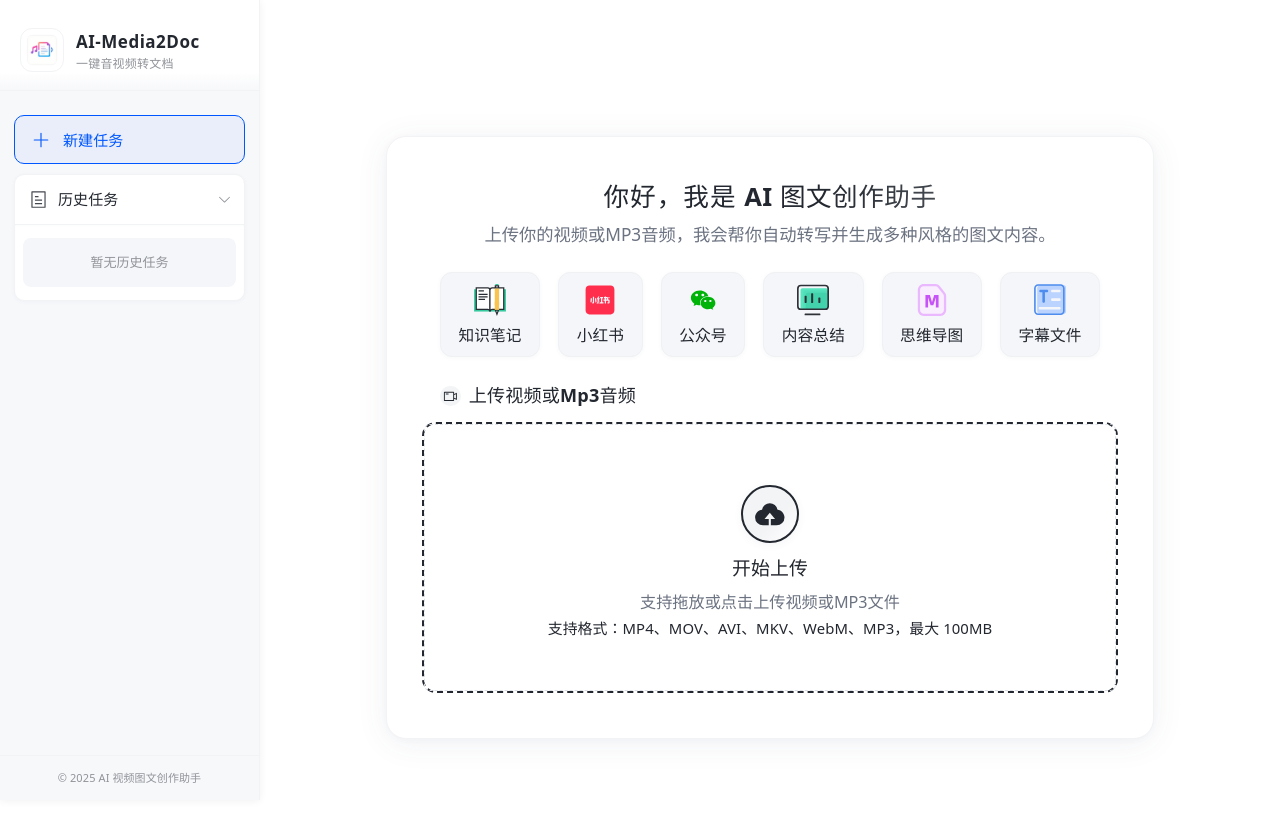
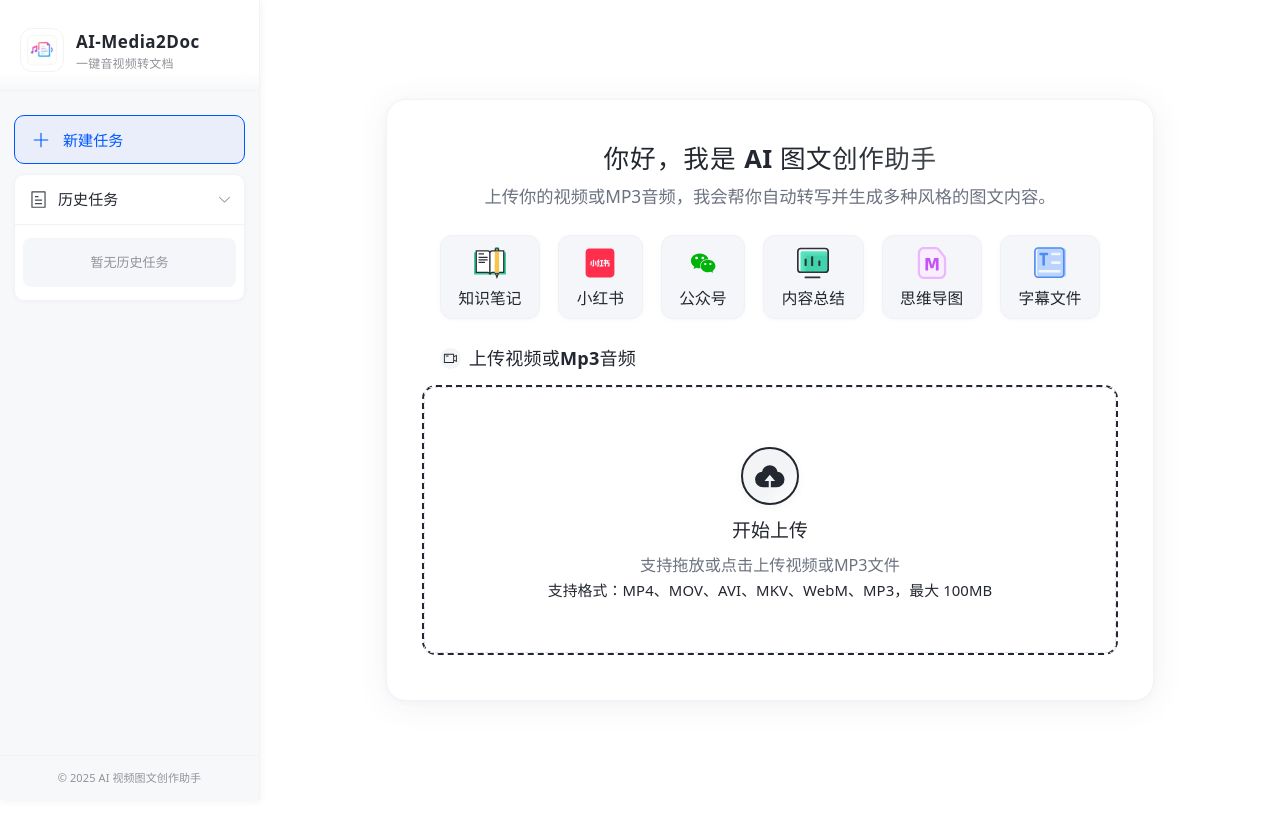
Before and after one commit to yjmm10/AI-Media2Doc, a Vue app in the folder frontend/: page / in a window 1280 px wide. Shown: the top 822 px of the page. After the commit the page ends 800 px from the top, so only its background shows below. Built offline with nearby package versions, Linux system fonts and the light colour scheme.

Commit message:
feat: 优化前端首页的居中效果 (#45)

```diff
--- a/frontend/src/components/VideoToMarkdown/UploadSection.vue
+++ b/frontend/src/components/VideoToMarkdown/UploadSection.vue
@@ -170,7 +170,7 @@ const handleReset = () => {
   width: 100%;
   box-sizing: border-box;
   background: transparent;
-  margin-top: 12vh;
+  /* margin-top: 12vh; */
 }
 
 .upload-section {
--- a/frontend/src/components/VideoToMarkdown/index.vue
+++ b/frontend/src/components/VideoToMarkdown/index.vue
@@ -218,21 +218,31 @@ const stepText = computed(() => steps.value[activeStep.value]?.title || '')
 .main-content {
   flex: 1;
   display: flex;
-  flex-direction: column;
+  flex-direction: row;
   width: 100%;
-  max-width: 1200px;
-  margin: 0 auto 40px;
-  padding: 20px 20px;
+  /* 只占父容器宽度 */
+  max-width: 100%;
+  /* 只占父容器宽度 */
+  margin: 0;
+  padding: 0;
   box-sizing: border-box;
-  height: auto;
+  height: 100vh;
+  align-items: center;
+  justify-content: center;
+  min-height: 0;
 }
 
 .component-wrapper {
-  width: 100%;
+  width: auto;
+  max-width: 900px;
   box-sizing: border-box;
   border-radius: 12px;
   overflow: visible;
-  margin-bottom: 20px;
+  display: flex;
+  align-items: center;
+  justify-content: center;
+  margin: 24px 0;
+  /* 新增，防止极小屏幕时贴边 */
 }
 
 /* 文件信息卡片和风格选择区域样式与 UploadSection.vue 保持一致 */
```
